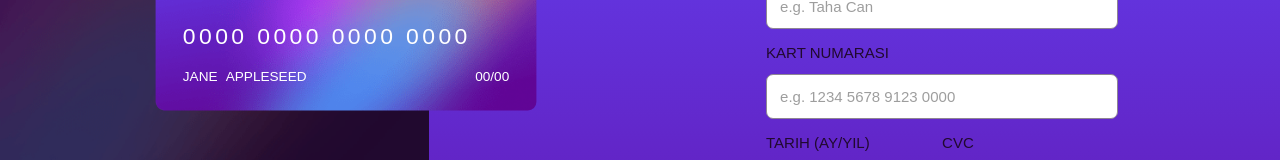
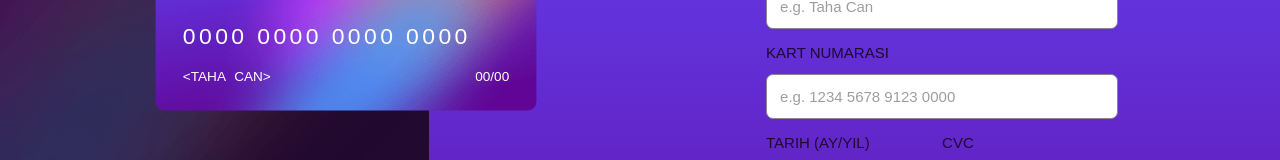
Before and after one commit to tahacxn/React-Bootcamp-Project, a React (Create React App) app: page /purchase in a window 1280 px wide. Shown: the part 255-415 px from the top of the page. Built offline with nearby package versions, Linux system fonts and the light colour scheme.

Commit message:
payment card düzeltildi

```diff
--- a/src/components/PaymentCard.jsx
+++ b/src/components/PaymentCard.jsx
@@ -4,7 +4,7 @@ export default function PaymentCard({ formData }) {
 			<div className='cardFront'>
 				<span>{formData.number || "0000 0000 0000 0000"}</span>
 				<div>
-					<span>{formData.name || "Jane Appleseed"}</span>
+					<span>{formData.name || "<Taha Can>"}</span>
 					<span>{formData.mm || "00"}/{formData.yy || "00"}</span>
 				</div>
 			</div>
```
